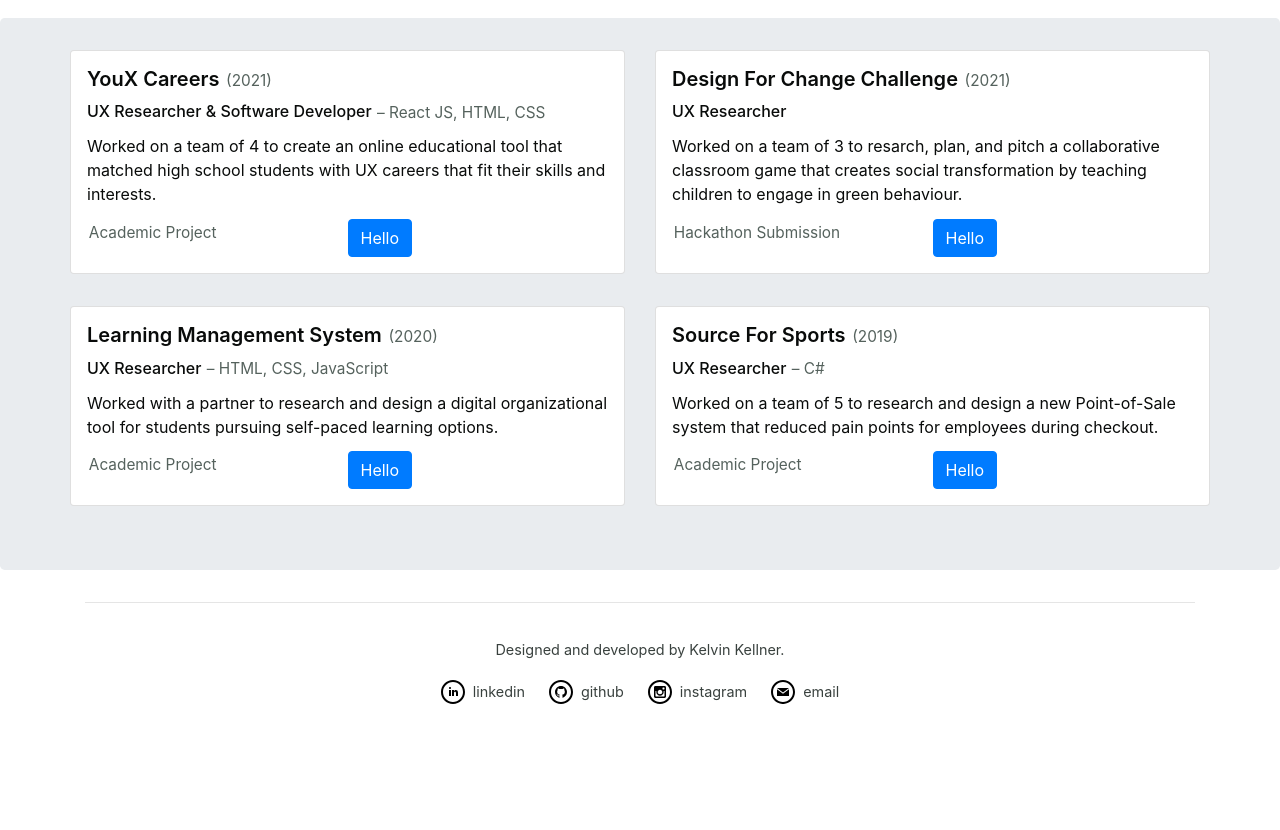
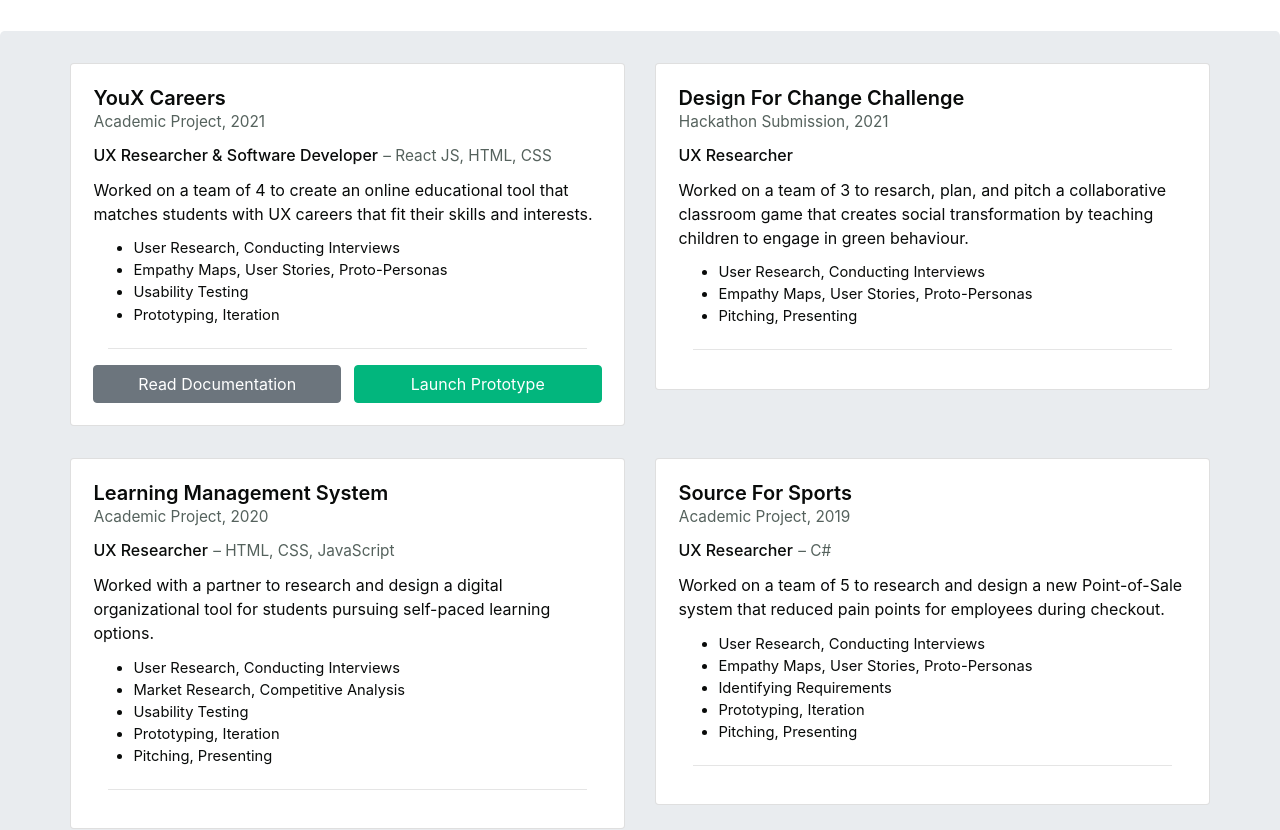
Before and after one commit to kelvinkellner/portfolio-v3, a React (Create React App) app: page /ux in a window 1280 px wide. Shown: the part 679-1509 px from the top of the page. Before the commit the page ends 1434 px from the top, so only its background shows below. Built offline with nearby package versions, Linux system fonts and the light colour scheme; a web font is replaced by a local one.

Commit message:
UX Project Buttons Implementation

```diff
--- a/src/assets/css/app.css
+++ b/src/assets/css/app.css
@@ -164,9 +164,29 @@
   padding: 0;
 }
 .project {
-  padding: 1em;
+  padding: 1.4em;
   margin: 1em 0 1em 0;
   background-color: var(--alt-color);
+}
+.project ul {
+  margin-top: 0.8em;
+  margin-bottom: 0.4em;
+  font-size: 0.92em;
+}
+.project-link {
+  text-decoration: none;
+}
+.project-link:hover {
+  text-decoration: none;
+}
+.btn-primary {
+  background-color: var(--main-color);
+  border-color: var(--main-color);
+}
+.btn-primary:hover,
+.btn-primary:focus {
+  background-color: var(--main-color-dark);
+  border-color: var(--main-color-dark);
 }
 
 /* Add some padding inside the card container */
--- a/src/components/Project.js
+++ b/src/components/Project.js
@@ -9,24 +9,33 @@
 
 class Project extends Component {
     render() {
+        const actions = this.props.actions;
         return(
             <Container className="project card">
                 <Col>
                     <Row>
-                        <h5 style={{marginRight: "0.24em"}}>{this.props.title}</h5>
-                        <Tag>({this.props.year})</Tag>
+                        <h5 style={{marginRight: "0.24em", marginBottom: "-0.12em"}}>{this.props.title}</h5>
+                    </Row>
+                    <Row style={{marginBottom: "0.48em", marginLeft: "-1.024em"}}>
+                        <Tag>{this.props.type}, {this.props.year}</Tag>
                     </Row>
                     <Row>
                         <h6 style={{fontWeight: 500, margin: "0.22em 0.22em 0.8em 0"}}>{this.props.role}</h6>
                         {this.props.tech === undefined ? <></> : <Tag>– {this.props.tech}</Tag>}
                     </Row>
                     <Row>
-                        <p style={{fontSize: "1rem", marginBottom: "0.8em"}}>{this.props.children}</p>
+                        <p style={{fontSize: "1rem", marginBottom: 0}}>{this.props.children}</p>
                     </Row>
-                    <Row>
-                        <Col style={{padding: 0}}><Tag>{this.props.type}</Tag></Col>
-                        <Col style={{padding: 0}}><Button>Hello</Button></Col>
-                    </Row>
+                    <hr />
+                    {actions === undefined ? <></> : (
+                        <Row>
+                            {actions.map((a, i) => i === actions.length-1 ?
+                                <Col style={{padding: 0, paddingRight: 0}}><a className="project-link" href={a.href} target="_blank" rel="noreferrer"><Button className="btn-project-link" variant="primary" block>{a.message}</Button></a></Col>
+                            :
+                                <Col style={{padding: 0, paddingRight: "0.8em"}}><a className="project-link" href={a.href} target="_blank" rel="noreferrer"><Button className="btn-project-link" variant="secondary" block>{a.message}</Button></a></Col>
+                            )}
+                        </Row>
+                    )}
                 </Col>
             </Container>
         );
--- a/src/components/Tag.js
+++ b/src/components/Tag.js
@@ -1,6 +1,4 @@
 import React, { Component } from 'react';
-
-import Alert from 'react-bootstrap/Alert';
 
 class Tag extends Component {
     render() {
--- a/src/components/pages/UX.js
+++ b/src/components/pages/UX.js
@@ -15,7 +15,7 @@
             <div id="ux-page" className="main">
                 <Container>
                     <Row>
-                        <Breadcrumb style={{margin: "1em 0"}}>
+                        <Breadcrumb style={{margin: "1em 0 1.8em 0"}}>
                             <Breadcrumb.Item linkAs={Link} linkProps={{ to: "/" }}>Portfolio.</Breadcrumb.Item>
                             <Breadcrumb.Item active>UX Design.</Breadcrumb.Item>
                         </Breadcrumb>
@@ -26,24 +26,56 @@
                     <Row>
                         <p>I love design thinking and the concept of user-centric design. The idea of putting the user first seems so simple, but it is surprising to see just how much change is possible when businesses start with this principle at their core.</p>
                         <p>I have completed 4 of 6 courses needed for my UX minor so far, including: Design Thinking, Information Design, Interaction Design, and UX Strategy. I am also currently enrolled in a course on Research in UX, and am very excited to learn about experimental design and research methods.</p>
-                        <p>Throughout my time at University, I have had the chance to perform countless interviews and usability studies, designed numerous wireframes and mockups, created proposals, and designed many prototypes of various levels of fidelity and functionality – each of which you can find below...</p>
+                        <p>Throughout my time at University, I have had the chance to perform countless interviews and usability studies, designed numerous wireframes and mockups, created proposals, and designed many prototypes of various levels of fidelity and functionality – some of which you can find below...</p>
                     </Row>
                     <Row style={{marginTop: "2em"}}>
                         <Heading>UX Projects<span>.</span></Heading>
                     </Row>
                 </Container>
                 <ProjectDeck>
-                    <Project title="YouX Careers" role="UX Researcher &amp; Software Developer" year="2021" type="Academic Project" tech="React JS, HTML, CSS">
-                        Worked on a team of 4 to create an online educational tool that matched high school students with UX careers that fit their skills and interests.
+                    <Project title="YouX Careers" role="UX Researcher &amp; Software Developer" year="2021" type="Academic Project" tech="React JS, HTML, CSS"
+                    actions={[{
+                            message: "Read Documentation",
+                            href: "https://drive.google.com/drive/folders/1LjmRZoO5lwBRGvPomZDJ7DZgDkGw_uEH?usp=sharing"
+                        }, {
+                            message: "Launch Prototype",
+                            href: "https://youx-careers.vercel.app/"
+                        }]}>
+                        Worked on a team of 4 to create an online educational tool that matches students with UX careers that fit their skills and interests.
+                        <ul>
+                            <li>User Research, Conducting Interviews</li>
+                            <li>Empathy Maps, User Stories, Proto-Personas</li>
+                            <li>Usability Testing</li>
+                            <li>Prototyping, Iteration</li>
+                        </ul>
                     </Project>
                     <Project title="Design For Change Challenge" role="UX Researcher" year="2021" type="Hackathon Submission">
                         Worked on a team of 3 to resarch, plan, and pitch a collaborative classroom game that creates social transformation by teaching children to engage in green behaviour.
+                        <ul>
+                            <li>User Research, Conducting Interviews</li>
+                            <li>Empathy Maps, User Stories, Proto-Personas</li>
+                            <li>Pitching, Presenting</li>
+                        </ul>
                     </Project>
                     <Project title="Learning Management System" role="UX Researcher" year="2020" type="Academic Project" tech="HTML, CSS, JavaScript">
                         Worked with a partner to research and design a digital organizational tool for students pursuing self-paced learning options.
+                        <ul>
+                            <li>User Research, Conducting Interviews</li>
+                            <li>Market Research, Competitive Analysis</li>
+                            <li>Usability Testing</li>
+                            <li>Prototyping, Iteration</li>
+                            <li>Pitching, Presenting</li>
+                        </ul>
                     </Project>
                     <Project title="Source For Sports" role="UX Researcher" year="2019" type="Academic Project" tech="C#">
                         Worked on a team of 5 to research and design a new Point-of-Sale system that reduced pain points for employees during checkout.
+                        <ul>
+                            <li>User Research, Conducting Interviews</li>
+                            <li>Empathy Maps, User Stories, Proto-Personas</li>
+                            <li>Identifying Requirements</li>
+                            <li>Prototyping, Iteration</li>
+                            <li>Pitching, Presenting</li>
+                        </ul>
                     </Project>
                 </ProjectDeck>
             </div>
```
